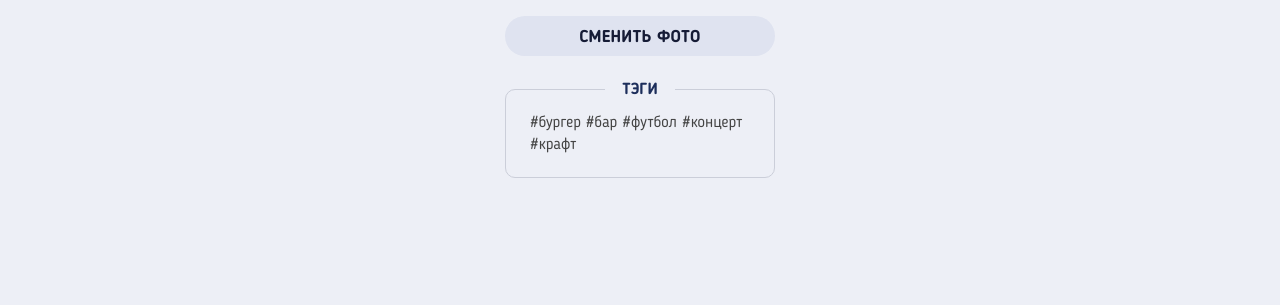
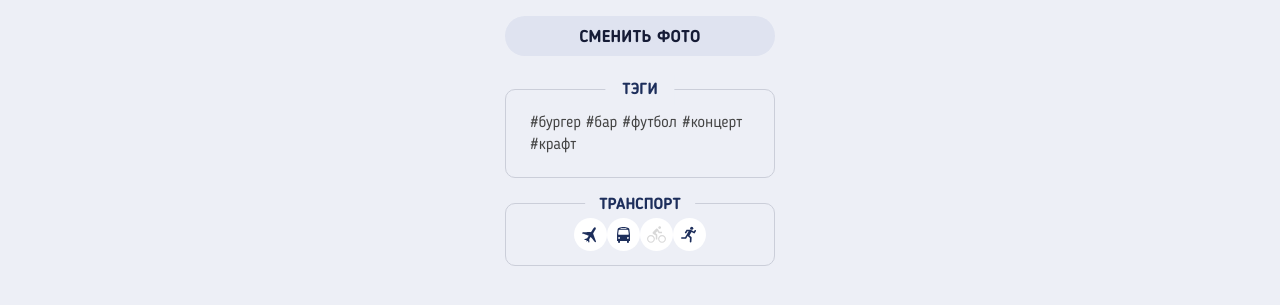
Before and after one commit to tarasovem/new-pognali-19, a website: page source/form.html in a window 1280 px wide. Shown: the part 437-742 px from the top of the page. Drawn offline with nearby package versions, Linux system fonts and the light colour scheme; files that its build step writes are made by us from their sources.

Commit message:
Добавляет транспорт на страницу форм

```diff
--- a/source/form.html
+++ b/source/form.html
@@ -93,9 +93,33 @@
             <li class="tags__item">#крафт</li>
           </ul>
 
-          <div class="person__transports">
-
-          </div>
+          <ul class="transports person__transports">
+              <li class="transports__item">
+                <svg width="14" height="16" class="transports__icon transports__icon_active" xmlns="http://www.w3.org/2000/svg" viewBox="0 0 19 21">
+                  <path d="M18.9 18.9c-.1-.3-3.7-10.1-3.7-10.1-.1-.5.1-.7.3-1.1 0 0 2.1-3.5 2.8-4.6.7-1.2.6-2.3-.1-2.8s-1.7-.1-2.5 1-3 4.5-3 4.5c-.3.4-.4.7-.9.8-.1-.1-10.3.4-10.6.4-.3 0-.7.1-1 .6-.4.7-.2.9.2 1 0 0 8 2.6 8.3 2.7.3 0 .3.2.2.6-.2.4-1.4 2.3-1.6 2.6-.1.2-.2.2-.4.3l-2.8 1c-.1 0-.3.1-.4.3l-.4.6c-.2.3-.1.5.2.5.3.1 2.1.2 2.1.2s.3.1.4.1c.2.1.4.3.2.6-.3.6-.4 1.2-.2 1.3s.6-.2 1-.7c.2-.3.4-.2.6 0 .2-.1.4.1.4.1s.8 1.6 1 1.9c.2.3.4.3.6 0l.4-.6c.1-.1.1-.3.1-.5l-.3-3.1c0-.2 0-.2.1-.5.1-.2 1.4-2.2 1.6-2.5.2-.3.4-.3.6-.1.2.2 5.7 6.7 5.7 6.7.3.3.5.4.9-.2.4-.4.3-.8.2-1z"></path>
+                </svg>
+                Самолет
+              </li>
+              <li class="transports__item">
+                <svg width="13" height="16" class="transports__icon transports__icon_active" xmlns="http://www.w3.org/2000/svg" viewBox="0 0 17 21">
+                  <path d="M16.2 3.1c-.2-1.2-1-1.6-2.1-2.1-1.1-.4-3.7-1-5.6-1C6.6 0 4 .6 2.9 1c-1.1.5-1.8.9-2.1 2.1L0 9.5v8.8h1.4v1.4c0 1.7 2.5 1.7 2.5 0v-1.4h9.2v1.4c0 1.7 2.5 1.7 2.5 0v-1.4H17V9.5l-.8-6.4zM5 1.6h7c.7 0 .7 1 0 1H5c-.7.1-.7-1 0-1zm-2.3 14c-.6 0-1.2-.5-1.2-1.2s.5-1.2 1.2-1.2c.6 0 1.2.5 1.2 1.2-.1.6-.6 1.2-1.2 1.2zm5.7-5.4H2.2c-.6 0-.7-.4-.7-.9l.6-4.7c.1-.6.3-.9 1-.9h10.7c.7 0 .9.4 1 .9l.6 4.7c.1.4-.1.9-.7.9H8.4zm5.9 5.4c-.6 0-1.2-.5-1.2-1.2s.5-1.2 1.2-1.2c.6 0 1.2.5 1.2 1.2 0 .6-.5 1.2-1.2 1.2z"></path>
+                </svg>
+                Автобус
+              </li>
+              <li class="transports__item">
+                <svg width="19" height="17" class="transports__icon" xmlns="http://www.w3.org/2000/svg" viewBox="0 0 24 21">
+                  <path d="M16 3.6c1 0 1.8-.8 1.8-1.8S17 0 16 0s-1.8.8-1.8 1.8.8 1.8 1.8 1.8zm3 7.4c-2.8 0-5 2.3-5 5s2.2 5 5 5 5-2.3 5-5-2.2-5-5-5zm0 8.6c-1.9 0-3.5-1.6-3.5-3.5s1.6-3.5 3.5-3.5 3.5 1.6 3.5 3.5-1.6 3.5-3.5 3.5zM14.8 8.9H19V7.1h-3.2l-1.9-3.3c-.3-.5-.8-.8-1.5-.8-.5 0-.9.2-1.2.5L7.5 7.2c-.3.3-.5.7-.5 1.2 0 .6.3 1.2.8 1.5l3.3 2v5H13v-6.5l-2.2-1.7 2.3-2.4 1.7 2.6zM5 11c-2.8 0-5 2.3-5 5s2.2 5 5 5 5-2.3 5-5-2.2-5-5-5zm0 8.6c-1.9 0-3.5-1.6-3.5-3.5s1.6-3.5 3.5-3.5 3.5 1.5 3.5 3.5-1.6 3.5-3.5 3.5z"></path>
+                </svg>
+                Велосипед
+              </li>
+              <li class="transports__item">
+                <svg width="15" height="17" class="transports__icon transports__icon_active" xmlns="http://www.w3.org/2000/svg" viewBox="0 0 20 21">
+                  <ellipse cx="14.3" cy="2" rx="2.1" ry="2"></ellipse>
+                  <path d="M19.4 4.6c-.5-.2-1.2-.1-1.4.4l-.9 1.6L13 4.3c-.2-.1-.3-.1-.6-.1H7.9c-.4 0-.7.1-.9.5L5.3 7.6c-.3.5-.1 1.1.4 1.3.2.1.4.1.5.1.4 0 .8-.2 1-.5l1.4-2.4h1.6l-4.7 8.1H1.1c-.6 0-1.1.4-1.1 1s.5 1 1.1 1h5c.4 0 .7-.2.9-.5l1.9-3.2 3 2.6-.2 4.9c-.1.5.4 1 1 1h.1c.6 0 1-.4 1.1-.9l.3-5.4c0-.3-.1-.6-.3-.8l-2.6-2.2L14 7.1l3.1 1.8c0 .1.4.2.6.1.3-.1.5-.2.7-.5L19.9 6c.3-.5.1-1.1-.5-1.4z"></path>
+                </svg>
+                Бег
+              </li>
+            </ul>
 
         </div>
       </div>
--- a/source/sass/blocks/person.scss
+++ b/source/sass/blocks/person.scss
@@ -98,8 +98,8 @@
     line-height: 18px;
     color: $color_cello;
     text-transform: uppercase;
-    width: 70px;
-    height: 30px;
+    padding: 6px 17px;
+    box-sizing: border-box;
     z-index: 10;
     background-color: $color_whisper;
     display: flex;
@@ -120,3 +120,57 @@
 .person__tags .tags__item:last-child {
   margin-right: auto;
 }
+
+.person__transports {
+  position: relative;
+  width: 100%;
+  padding: 14px 10px;
+  margin-top: 25px;
+  border: 1px solid #cbced9;
+  border-radius: 10px;
+
+  &::after {
+    content: 'Транспорт';
+    position: absolute;
+    font-size: 16px;
+    line-height: 18px;
+    color: $color_cello;
+    text-transform: uppercase;
+    padding: 7px 14px 4px;;
+    box-sizing: border-box;
+    z-index: 10;
+    background-color: $color_whisper;
+    display: flex;
+    justify-content: center;
+    align-items: center;
+    left: 50%;
+    transform: translateX(-50%);
+    top: -15px;
+    font-weight: 600;
+  }
+}
+
+.person__transports .transports__icon {
+  width: auto;
+  height: auto;
+}
+
+.person__transports .transports__item {
+  width: 33px;
+  height: 33px;
+  display: flex;
+  justify-content: center;
+  align-items: center;
+  background-color: $color_white;
+  border-radius: 50%;
+  margin: 0;
+  z-index: 10;
+
+  &:nth-of-type(1) .transports__icon {
+    transform: translateX(-2px);
+  }
+
+  &:nth-of-type(4) .transports__icon {
+    transform: translateX(-1px);
+  }
+}
```
